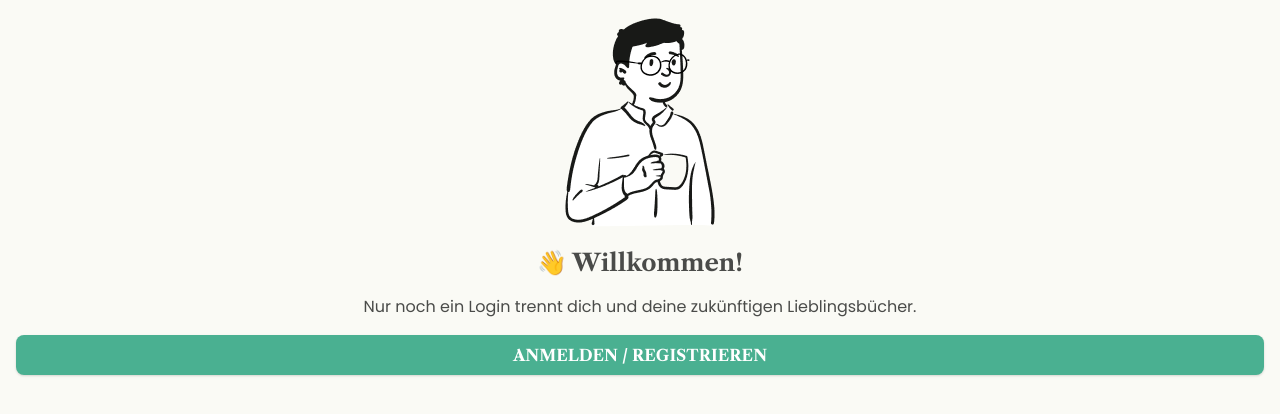
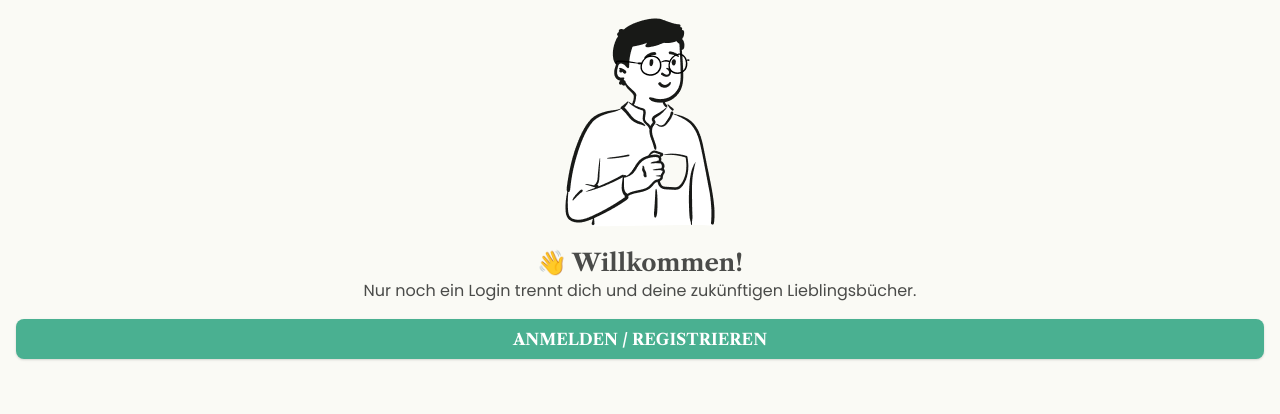
Before and after one commit to FocusCookie/storyswap-frontend, a React (Create React App) app: page / in a window 1280 px wide. Shown: the top 414 px of the page. Built offline with nearby package versions, Linux system fonts and the light colour scheme.

Commit message:
Fixed issue with login screen while loggin in.

```diff
--- a/src/App.js
+++ b/src/App.js
@@ -11,11 +11,11 @@ import { RequireAuth } from "./components/RequireAuth/RequireAuth";
 import { Navigation } from "./components/Navigation/Navigation";
 import { useMetadata } from "./contexts/metadata.context";
 import { useApiToken } from "./contexts/apiToken.context";
-import { useQuery, useMutation, useQueryClient } from "react-query";
+import { useQuery } from "react-query";
 import { user as userApi } from "./services/api.servise";
 
 function App() {
-  const { isAuthenticated, getAccessTokenSilently, user } = useAuth0();
+  const { isAuthenticated, getAccessTokenSilently } = useAuth0();
   const { metadataState, metadataDispatch } = useMetadata();
   const { apiTokenState, apiTokenDispatch } = useApiToken();
   const [selectedNavItem, setSelectedNavItem] = useState("home");
--- a/src/views/Login/Login.jsx
+++ b/src/views/Login/Login.jsx
@@ -6,8 +6,12 @@ import { Button } from "../../components/Button/Button";
 import person from "../../assets/person/happy.png";
 
 export const Login = ({ ...props }) => {
-  const { loginWithRedirect, isAuthenticated, getAccessTokenSilently } =
-    useAuth0();
+  const {
+    loginWithRedirect,
+    isAuthenticated,
+    getAccessTokenSilently,
+    isLoading,
+  } = useAuth0();
   const navigate = useNavigate();
 
   useEffect(() => {
@@ -28,14 +32,31 @@ export const Login = ({ ...props }) => {
           alt="Happy person with a cup"
           className="login-view__person"
         />
+
+        {isLoading && (
+          <div>
+            <h1 className="headline">⏳ Logge ein</h1>
+            <p>
+              Wir haben einen früheren Login erkannt und loggen dich erneut ein.
+            </p>
+          </div>
+        )}
+
+        {!isLoading && !isAuthenticated && (
+          <div>
             <h1 className="headline">👋 Willkommen!</h1>
             <p>
-          Nur noch ein Login trennt dich und deine zukünftigen Lieblingsbücher.
+              Nur noch ein Login trennt dich und deine zukünftigen
+              Lieblingsbücher.
             </p>
           </div>
+        )}
+      </div>
+      {!isLoading && !isAuthenticated && (
         <Button size="xl" onClick={handleLogin}>
           Anmelden / Registrieren
         </Button>
+      )}
     </div>
   );
 };
```
Lines whose indentation alone changed are shown as unchanged.
